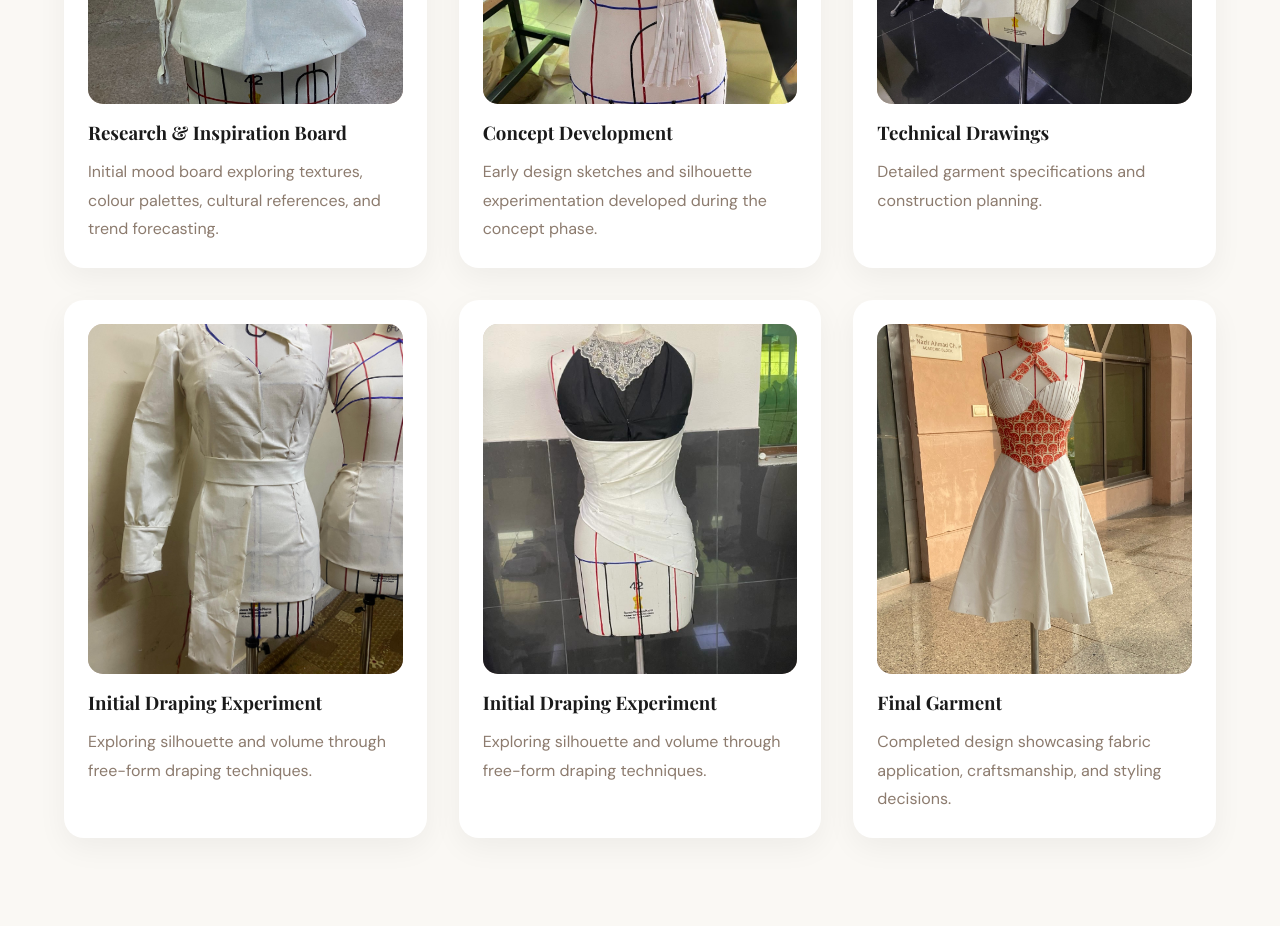
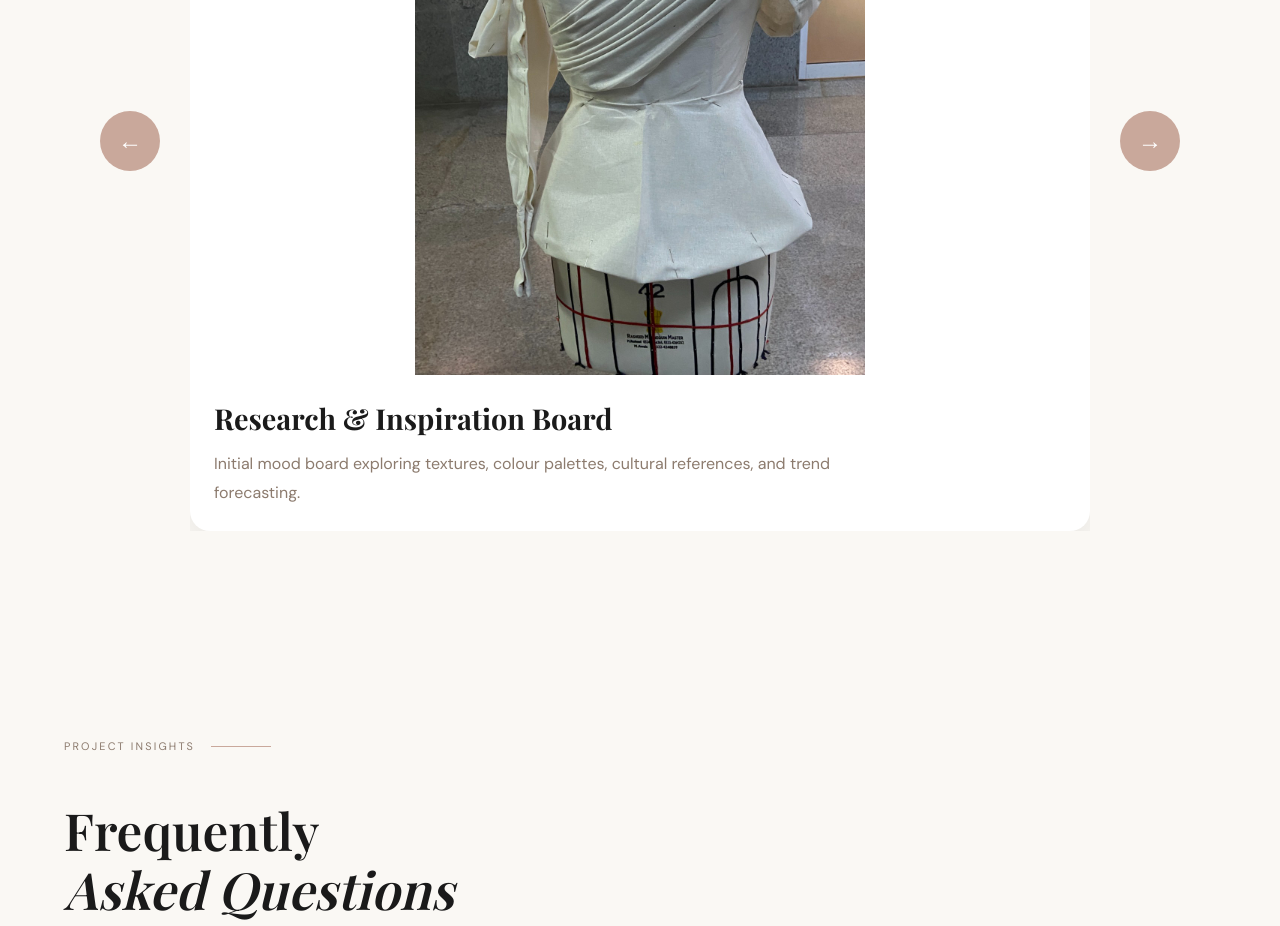
Before and after one commit to khan211908-sudo/Portfolio_29_1, a plain HTML site: page project2.html in a window 1280 px wide. Shown: the part 1420-2346 px from the top of the page. Drawn offline with nearby package versions, Linux system fonts and the light colour scheme; a web font is replaced by a local one.

Commit message:
Updated portfolio website

```diff
--- a/project2.html
+++ b/project2.html
@@ -74,7 +74,7 @@
   </div>
 
 </section>
-</section>
+</section>>
  <!-- Gallery Section -->
 <section class="project-gallery">
 
@@ -86,9 +86,15 @@
     Design Development & Final Outcomes
   </h2>
 
+  <div class="carousel-wrapper">
+
+    <button class="carousel-btn prev" onclick="changeSlide(-1)">
+      ←
+    </button>
+
     <div class="gallery-grid">
 
-    <div class="gallery-card">
+      <div class="gallery-card active">
 
         <div class="gallery-image">
           <img src="Draping/1.jpeg" alt="Draping project image 1">
@@ -121,7 +127,7 @@
       <div class="gallery-card">
 
         <div class="gallery-image">
-        <img src="Draping/3.jpeg" alt="Draping Project image 3">
+          <img src="Draping/3.jpeg" alt="Draping project image 3">
         </div>
 
         <h3>Technical Drawings</h3>
@@ -131,9 +137,11 @@
         </p>
 
       </div>
+
       <div class="gallery-card">
+
         <div class="gallery-image">
-      <img src="Draping/6.jpeg" alt="Drapping project image 4">
+          <img src="Draping/6.jpeg" alt="Draping project image 4">
         </div>
 
         <h3>Initial Draping Experiment</h3>
@@ -142,18 +150,22 @@
           Exploring silhouette and volume through
           free-form draping techniques.
         </p>
+
       </div>
+
       <div class="gallery-card">
+
         <div class="gallery-image">
           <img src="Draping/5.jpeg" alt="Draping project image 5">
         </div>
 
-   <h3>Initial Draping Experiment</h3>
+        <h3>Draping Refinement</h3>
 
         <p>
-      Exploring silhouette and volume through
-      free-form draping techniques.
+          Refining proportions and developing
+          stronger garment structure.
         </p>
+
       </div>
 
       <div class="gallery-card">
@@ -170,6 +182,12 @@
         </p>
 
       </div>
+
+    </div>
+
+    <button class="carousel-btn next" onclick="changeSlide(1)">
+      →
+    </button>
 
   </div>
 
@@ -207,6 +225,7 @@
 
   </div>
 </section>
+
 <!-- Footer -->
  <footer class="project-footer">
 
@@ -219,5 +238,34 @@
   </a>
 
 </footer>
+<script>
+
+const slides =
+document.querySelectorAll(".gallery-card");
+
+let currentSlide = 0;
+
+slides[currentSlide].classList.add("active");
+
+function changeSlide(direction){
+
+    slides[currentSlide]
+    .classList.remove("active");
+
+    currentSlide += direction;
+
+    if(currentSlide < 0){
+        currentSlide = slides.length - 1;
+    }
+
+    if(currentSlide >= slides.length){
+        currentSlide = 0;
+    }
+
+    slides[currentSlide]
+    .classList.add("active");
+}
+
+</script>
 </body>
 </html>
--- a/ps2.css
+++ b/ps2.css
@@ -153,96 +153,196 @@
     margin-top:3rem;
 }
 
+/* =========================
+   GALLERY CAROUSEL
+========================= */
+
 .project-gallery{
     padding:6rem 4rem;
 }
 
-.gallery-grid{
-    display:grid;
-    grid-template-columns:repeat(2,1fr);
-}
-.gallery-grid{
-    display:grid;
-    grid-template-columns:repeat(3,1fr);
-    gap:2rem;
-    margin-top:4rem;
-}
-.gallery-card{
-    background:white;
-    padding:1.5rem;
-    border-radius:20px;
-    overflow:hidden;
-    transition:all .4s ease;
-    box-shadow:
-      0 10px 30px rgba(0,0,0,.05);
-}
-.gallery-card p{
-    color:var(--stone);
-    line-height:1.8;
+.carousel-wrapper{
+    position:relative;
+    max-width:900px;
+    margin:4rem auto 0;
 }
 
-.gallery-card:hover{
-    transform:translateY(-10px);
-    box-shadow:
-      0 25px 50px rgba(0,0,0,.12);
+.gallery-grid{
+    position:relative;
+    overflow:hidden;
 }
 
+.gallery-card{
+    display:none;
+
+    background:white;
+
+    padding:1.5rem;
+
+    border-radius:20px;
+
+    box-shadow:
+    0 15px 40px rgba(0,0,0,.08);
+
+    animation:fadeSlide .5s ease;
+}
+
+.gallery-card.active{
+    display:block;
+}
 
 .gallery-image{
-    height:350px;
+    width:100%;
+    height:600px;
 
-    background:
-      linear-gradient(
-        135deg,
-        #d8c7bf,
-        #bfa89b
-      );
+    margin-bottom:1.5rem;
 
     border-radius:15px;
 
-    display:flex;
-    align-items:center;
-    justify-content:center;
+    overflow:hidden;
+}
 
-    color:white;
-    font-size:.8rem;
-    letter-spacing:.15em;
-    text-transform:uppercase;
-}
-.gallery-image{
-    margin-bottom:1rem;
-}
 .gallery-image img{
     width:100%;
-    height:350px;
-    object-fit:cover;
+    height:100%;
+
+    object-fit:contain;
+
+    display:block;
+
     border-radius:15px;
-    display:block;
 }
 
+.gallery-card h3{
+    margin-bottom:.8rem;
 
+    color:var(--charcoal);
 
-.gallery-card h3{
-    margin-top:0;
-    margin-bottom:0.8rem;
-    color:var(--charcoal);
     font-family:'Playfair Display', serif;
+
+    font-size:1.8rem;
 }
 
 .gallery-card p{
+    color:var(--stone);
+
     line-height:1.8;
-    color:var(--stone);
-}
-.gallery-card{
-    background:white;
-    padding:1.5rem;
-    border-radius:20px;
-    overflow:hidden;
-}
-.gallery-card:hover h3{
-    color:var(--rose);
+
+    max-width:700px;
 }
 
+/* =========================
+   ARROWS
+========================= */
+
+.carousel-btn{
+    position:absolute;
+
+    top:50%;
+
+    transform:translateY(-50%);
+
+    width:60px;
+    height:60px;
+
+    border:none;
+    border-radius:50%;
+
+    background:var(--rose);
+
+    color:white;
+
+    cursor:pointer;
+
+    font-size:1.5rem;
+
+    z-index:10;
+
+    transition:all .3s ease;
+}
+
+.carousel-btn:hover{
+    transform:
+    translateY(-50%)
+    scale(1.08);
+
+    box-shadow:
+    0 10px 25px rgba(0,0,0,.15);
+}
+
+.prev{
+    left:-90px;
+}
+
+.next{
+    right:-90px;
+}
+
+/* =========================
+   ANIMATION
+========================= */
+
+@keyframes fadeSlide{
+
+    from{
+        opacity:0;
+        transform:translateX(40px);
+    }
+
+    to{
+        opacity:1;
+        transform:translateX(0);
+    }
+}
+
+/* =========================
+   TABLET
+========================= */
+
+@media (max-width:1000px){
+
+    .carousel-wrapper{
+        max-width:100%;
+    }
+
+    .prev{
+        left:10px;
+    }
+
+    .next{
+        right:10px;
+    }
+
+    .gallery-image{
+        height:450px;
+    }
+}
+
+/* =========================
+   MOBILE
+========================= */
+
+@media (max-width:768px){
+
+    .project-gallery{
+        padding:4rem 1.5rem;
+    }
+
+    .gallery-image{
+        height:320px;
+    }
+
+    .gallery-card h3{
+        font-size:1.4rem;
+    }
+
+    .carousel-btn{
+        width:45px;
+        height:45px;
+
+        font-size:1.1rem;
+    }
+}
 .project-faq{
     padding:6rem 4rem;
     background:var(--light-rose);
```
Also changed, not shown: ps1.css (+10 -3 lines). Lines whose indentation alone changed are shown as unchanged.
